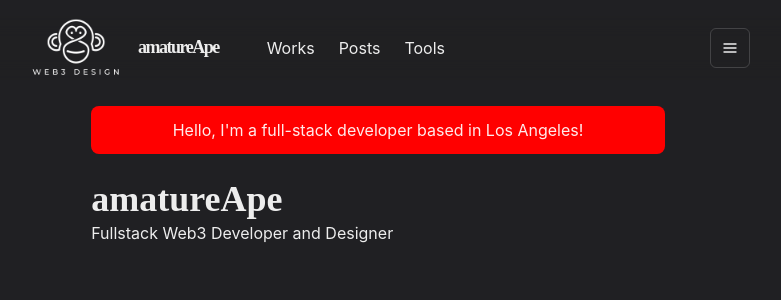
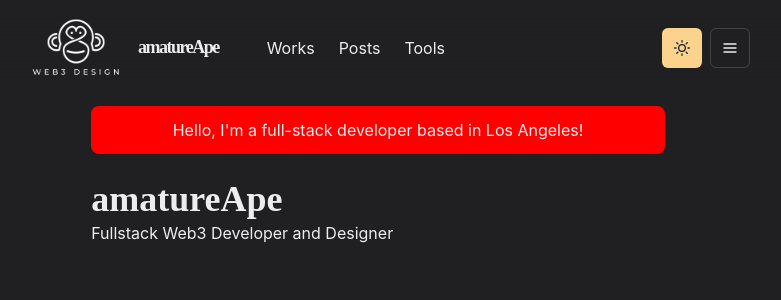
Before and after one commit to amatureApe/amatureApe-portfolio-site, a Next.js app: page / in a window 1280 px wide. Shown: the top 300 px of the page, without its empty margins (262-1043 px from the left). Built offline with nearby package versions, Linux system fonts and the light colour scheme.

Commit message:
add darkmode toggle

```diff
--- a/components/navbar.js
+++ b/components/navbar.js
@@ -15,6 +15,7 @@ import {
   useColorModeValue
 } from '@chakra-ui/react'
 import { HamburgerIcon } from '@chakra-ui/icons'
+import ThemeToggleButton from './theme-toggle-button'
 
 const LinkItem = ({ href, path, children }) => {
   const active = path === href
@@ -71,6 +72,7 @@ const Navbar = props => {
 
         </Stack>
         <Box flex={1} align="right">
+          <ThemeToggleButton />
           <Box ml={2} display={{ base: 'inline-block' }}>
             <Menu>
               <MenuButton as={IconButton} icon={<HamburgerIcon />} variant="outline" aria-label="Options" />
--- a/components/theme-toggle-button.js
+++ b/components/theme-toggle-button.js
@@ -0,0 +1,17 @@
+import { IconButton, useColorModeValue, useColorMode } from '@chakra-ui/react'
+import { SunIcon, MoonIcon } from '@chakra-ui/icons'
+
+const ThemeToggleButton = () => {
+  const { toggleColorMode } = useColorMode()
+
+  return (
+    <IconButton
+      aria-label="Toggle theme"
+      colorScheme={useColorModeValue('purple', 'orange')}
+      icon={useColorModeValue(<MoonIcon />, <SunIcon />)}
+      onClick={toggleColorMode}
+    ></IconButton>
+  )
+}
+
+export default ThemeToggleButton
```
